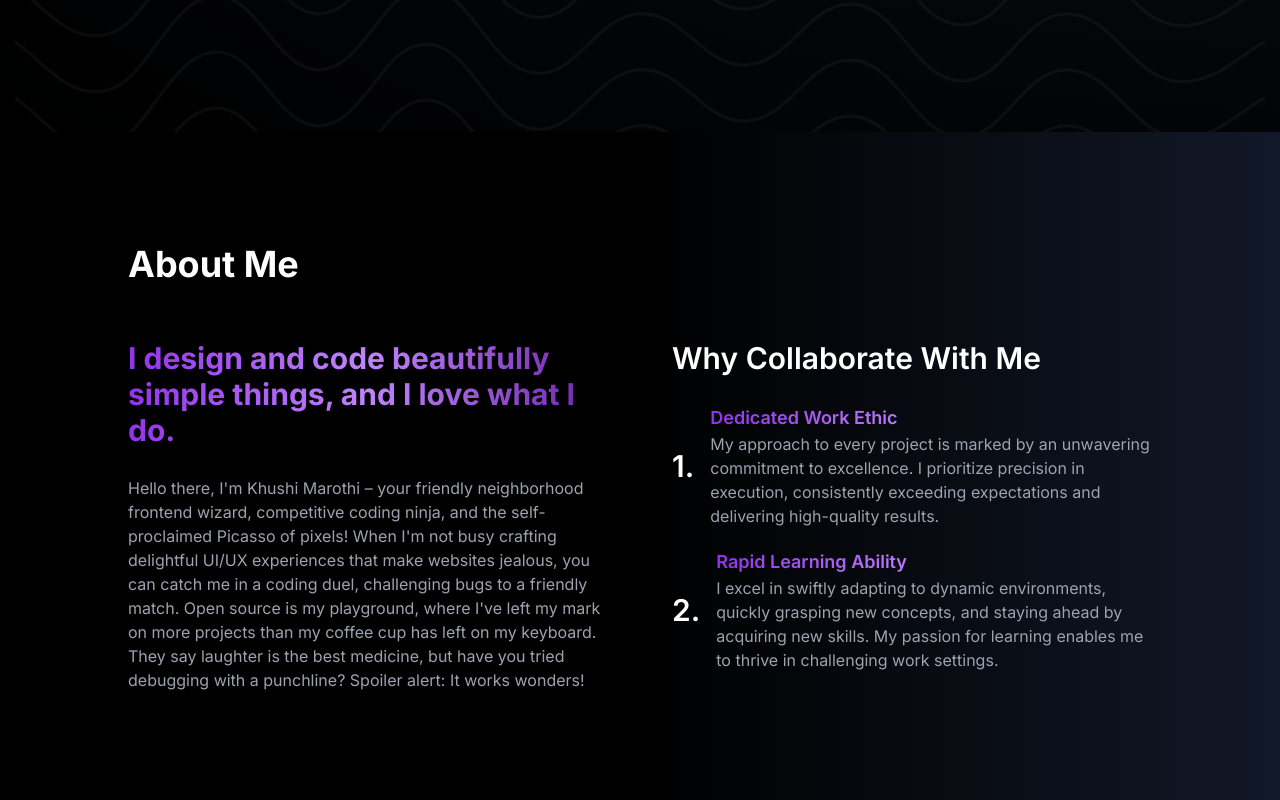
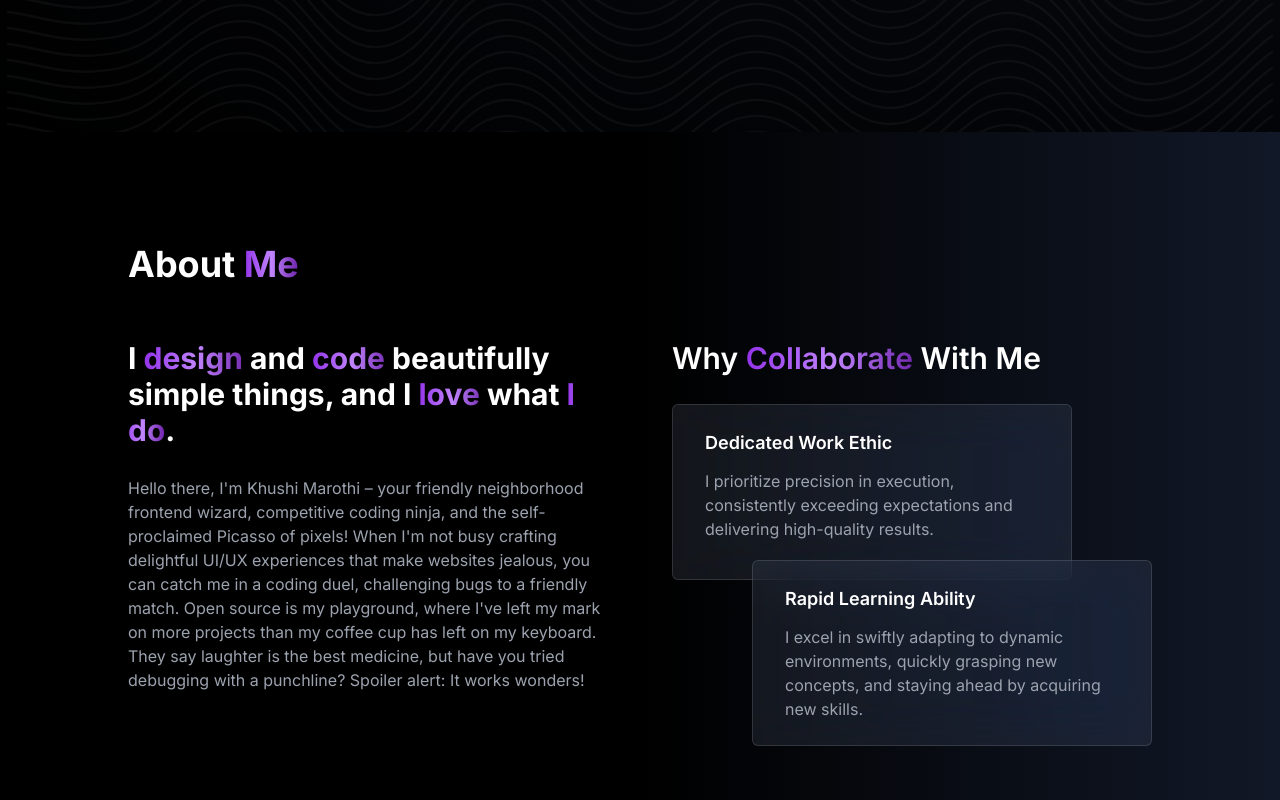
Before and after one commit to khushimarothi/Portfolio, a Next.js app: page / in a window 1280 px wide. Shown: the part 660-1460 px from the top of the page. Built offline with nearby package versions, Linux system fonts and the light colour scheme.

Commit message:
style chnges

```diff
--- a/src/app/components/About.tsx
+++ b/src/app/components/About.tsx
@@ -8,21 +8,21 @@ const About = () => {
         color: 'transparent',
     };
     return (
-        <>
-            <div className="flex justify-center items-center lg:px-32 px-8 lg:pt-28 lg:pb-16 py-10 bg-gradient-to-r from-black via-black to-gray-900 ">
+        <div className='xl:min-h-[100vh] bg-gradient-to-r from-black via-black to-gray-900 '>
+            <div className="flex justify-center items-center  lg:px-32 px-8 lg:pt-28 lg:pb-16 py-10">
 
-                <div className="container mx-auto">
+                <div className="container mx-auto ">
                 <div className="lg:pb-14 pb-8">
-                        <h1 className="font-bold lg:text-4xl text-2xl ">About Me</h1>
+                        <h1 className="font-bold lg:text-4xl text-2xl ">About <span style={textStyles} > Me  </span></h1>
                     </div>
                     <div className="flex lg:flex-row flex-col justify-evenly  lg:gap-16 gap-8 ">
 
                     <div className="flex flex-col  flex-1 gap-3 ">
-                        <h3 className="lg:text-3xl text-lg font-bold pb-4" style={textStyles}>I design and code beautifully simple things, and I love what I do.</h3>
-                            <p className="lg:text-base text-sm text-gray-400">Hello there, I'm Khushi Marothi – your friendly neighborhood frontend wizard, competitive coding ninja, and the self-proclaimed Picasso of pixels! When I'm not busy crafting delightful UI/UX experiences that make websites jealous, you can catch me in a coding duel, challenging bugs to a friendly match. Open source is my playground, where I've left my mark on more projects than my coffee cup has left on my keyboard. They say laughter is the best medicine, but have you tried debugging with a punchline? Spoiler alert: It works wonders!</p>
+                        <h3 className="lg:text-3xl text-lg font-bold pb-4 lg:max-w-[550px] " >I <span style={textStyles} > design </span>  and <span style={textStyles} > code </span> beautifully simple things, and I <span style={textStyles} > love </span>  what <span style={textStyles} > I do</span>.</h3>
+                            <p className="lg:text-base text-sm text-gray-400 lg:max-w-[525px]">Hello there, I'm Khushi Marothi – your friendly neighborhood frontend wizard, competitive coding ninja, and the self-proclaimed Picasso of pixels! When I'm not busy crafting delightful UI/UX experiences that make websites jealous, you can catch me in a coding duel, challenging bugs to a friendly match. Open source is my playground, where I've left my mark on more projects than my coffee cup has left on my keyboard. They say laughter is the best medicine, but have you tried debugging with a punchline? Spoiler alert: It works wonders!</p>
                         </div>
 
-                    <div className="flex flex-col flex-1 gap-5">
+                    <div className="flex flex-col flex-1 justify-start gap-5 relative">
 
                         {/* <div className="lg:flex flex-row flex-wrap gap-4 hidden">
                             <div className="flex flex-col border items-center gap-2 border-white rounded-md p-5 ">
@@ -37,26 +37,26 @@ const About = () => {
                                 </div>
                         </div> */}
 
-<h1 className="lg:text-3xl text-lg font-semibold  pb-2  ">Why Collaborate With Me</h1>
+<h1 className="lg:text-3xl text-lg font-semibold  pb-2 ">Why <span style={textStyles}> Collaborate  </span> With Me</h1>
 
-<div className="flex flex-row gap-1 justify-center items-center  ">
-<h1 className="lg:text-3xl text-base font-semibold lg:pr-3 lg:block hidden">1. </h1>
-<div className="flex flex-col ">
+<div className='relative flex flex-col gap-5'>
+<div className="flex flex-row gap-1  ">
 
-    <h1 className="lg:text-lg text-base font-semibold" style={textStyles}> Dedicated Work Ethic</h1>
-    <p className="lg:text-base text-sm text-gray-400"> My approach to every project is marked by an unwavering commitment to excellence. I prioritize precision in execution, consistently exceeding expectations and delivering high-quality results.</p>
+<div className="flex flex-col bg-gray-900 lg:px-8 lg:py-6 px-6 py-4 max-w-[25rem] lg:min-h-[11rem] rounded-md glassmorphism">
+
+    <h1 className="lg:text-lg text-base font-semibold pb-3" > Dedicated Work Ethic</h1>
+    <p className="lg:text-base text-sm text-gray-400"> I prioritize precision in execution, consistently exceeding expectations and delivering high-quality results.</p>
 </div>
 </div>
 
-<div className="flex flex-row gap-1 justify-center items-center ">
-<h1 className="lg:text-3xl text-base font-semibold lg:pr-3 lg:block hidden">2. </h1>
-<div className="flex flex-col ">
+<div className="flex flex-row gap-1 ">
+<div className="flex flex-col bg-gray-900 lg:px-8 lg:py-6 px-6 py-4 max-w-[25rem] lg:min-h-[11rem] rounded-md glassmorphism xl:absolute xl:right-0 xl:-mt-10 ">
 
-    <h1 className="lg:text-lg text-base font-semibold" style={textStyles}> Rapid Learning Ability</h1>
-    <p className="lg:text-base text-sm text-gray-400"> I excel in swiftly adapting to dynamic environments, quickly grasping new concepts, and staying ahead by acquiring new skills. My passion for learning enables me to thrive in challenging work settings.</p>
+    <h1 className="lg:text-lg text-base font-semibold  pb-3" > Rapid Learning Ability</h1>
+    <p className="lg:text-base text-sm text-gray-400"> I excel in swiftly adapting to dynamic environments, quickly grasping new concepts, and staying ahead by acquiring new skills. </p>
 </div>
 </div>
-
+</div>
                     </div>
 
 
@@ -64,7 +64,7 @@ const About = () => {
                 </div>
             </div>
 
-        </>
+        </div>
     );
 };
 
--- a/src/app/components/Contact.tsx
+++ b/src/app/components/Contact.tsx
@@ -1,36 +1,46 @@
-import React from 'react';
+import Image from "next/image"
+import bg from "@/app/assets/bg1.svg"
 
 const Contact = () => {
+    const textStyles = {
+        backgroundImage: 'linear-gradient(to right, rgb(147, 51, 234), rgb(192, 132, 252), rgb(107, 33, 168))',
+        WebkitBackgroundClip: 'text',
+        backgroundClip: 'text',
+        color: 'transparent',
+    };
     return (
         <>
-            <div className="flex justify-center items-center lg:px-32 px-8 lg:pb-16 py-10 bg-gradient-to-r from-black via-black to-gray-900 ">
+            <div className="flex justify-center items-center lg:px-32 px-8 lg:py-20 py-10 bg-gradient-to-r from-black via-black to-gray-900 ">
                 <div className="container mx-auto">
-                    <div className="flex lg:flex-row flex-col lg:gap-16 gap-8 glassmorphism rounded-lg lg:px-14 lg:py-12 px-8 py-8">
+                    <div className="flex lg:flex-row flex-col lg:gap-16 gap-8 glassmorphism rounded-lg lg:px-14 lg:py-12 px-8 py-8 relative overflow-hidden">
+                    <div className='absolute overflow-hidden lg:-top-24 -top-10 left-0 w-full bg-blend-multiply '>
+                <Image src={bg} alt='img'className='  w-full h-full object-fill ' style={{ opacity: 0.03}} />
+                </div>
 
                         <div className="flex flex-col flex-1 ">
 
-                            <h1 className='lg:text-4xl text-xl font-bold tracking-wide lg:pb-2 pb-1'>Let's Connect</h1>
-                            <p className='lg:text-lg text-sm tracking-wider text-slate-400'>I'm always interested about</p>
-                            <div className='flex flex-row flex-wrap lg:pt-5 pt-4 gap-2 '>
+                            <h1 className='lg:text-4xl text-xl font-bold tracking-wide lg:pb-2 pb-1'>Let's <span style={textStyles} >Connect </span></h1>
+                            <p className='lg:text-base text-sm  text-slate-400 lg:max-w-[470px]'>Need a beautiful, well-structured website that you can own and maintain yourself? Get in touch</p>
+                            {/* <div className='flex flex-row flex-wrap lg:pt-5 pt-4 gap-2 '>
                                 <p className='border rounded-full lg:px-4 lg:py-2  px-2 py-1 text-xs '>Frontend Development</p>
                                 <p className='border rounded-full lg:px-4 lg:py-2  px-2 py-1 text-xs '>Software Development</p>
                                 <p className='border rounded-full lg:px-4 lg:py-2  px-2 py-1 text-xs '>UI/UX Design</p>
                                 <p className='border rounded-full lg:px-4 lg:py-2  px-2 py-1 text-xs '>Open Source</p>
                                 <p className='border rounded-full lg:px-4 lg:py-2  px-2 py-1 text-xs '>Collaboration</p>
-                            </div>
+                            </div> */}
                         </div>
 
-                        <div className="flex flex-col flex-1">
+                        <div className="flex flex-col justify-center items-center flex-1">
 
-                            <div className="flex lg:flex-row flex-wrap flex-col lg:gap-10 gap-4 ">
+                            <div className="flex lg:flex-row flex-wrap flex-col justify-center lg:gap-10 gap-4 ">
 
                                 <div className="flex flex-col ">
                                     <p className='lg:text-sm text-xs text-left'>Reach me at</p>
-                                    <h1 className='lg:text-lg text-sm font-semibold lg:tracking-wide break-words'>khushimarothi16@gmail.com</h1>
+                                    <h1 className='lg:text-xl text-sm font-semibold lg:tracking-wide break-words' style={textStyles} >khushimarothi16@gmail.com</h1>
                                 </div>
                                 <div className="flex flex-col">
                                     <p className='lg:text-sm text-xs'>or Call</p>
-                                    <h1 className='lg:text-lg text-sm font-semibold tracking-wide'>+91 9340802902</h1>
+                                    <h1 className='lg:text-xl text-sm font-semibold tracking-wide' style={textStyles} >+91-9340802902</h1>
                                 </div>
                             </div>
                         </div>
--- a/src/app/components/Hero.tsx
+++ b/src/app/components/Hero.tsx
@@ -1,7 +1,7 @@
 import React from 'react';
 import Image from "next/image"
 import heroimg from "@/app/assets/testimg2.png"
-import bg from "@/app/assets/bg.svg"
+import bg from "@/app/assets/bg1.svg"
 
 const Hero = () => {
     const textStyles = {
--- a/src/app/components/Projects.tsx
+++ b/src/app/components/Projects.tsx
@@ -5,7 +5,7 @@ import project2 from "@/app/assets/project2.png"
 const Projects = () => {
     return (
         <>
-            <div className="flex justify-center items-center lg:px-32 px-8 lg:pb-16 py-10 bg-gradient-to-r from-black via-black to-gray-900 ">
+            <div className="flex justify-center items-center lg:px-32 px-8 lg:py-20 py-10 bg-gradient-to-r from-black via-black to-gray-900 ">
 
                 <div className="container mx-auto">
                     <div className="lg:pb-14 pb-8">
@@ -46,7 +46,7 @@ const Projects = () => {
 
                     </div>
 
-                    <div className="flex lg:flex-row flex-col justify-evenly  items-center lg:gap-16 gap-8 lg:pt-28 pt-14 ">
+                    <div className="flex lg:flex-row flex-col justify-evenly  items-center lg:gap-16 gap-8 lg:pt-36 pt-16 ">
 
 
                         <div className="flex flex-col  flex-1 justify-center items-center lg:gap-1 gap-9 order-1 lg:order-2 ">
--- a/src/app/components/Skills.tsx
+++ b/src/app/components/Skills.tsx
@@ -60,9 +60,9 @@ const Skills = () => {
   const [isHovered, setHovered] = useState(false)
   return (
     <>
-      <div className="flex justify-center items-center lg:px-32 px-8 lg:py-20 py-10 bg-gradient-to-r from-black via-black to-gray-900 ">
+      <div className="flex justify-center items-center lg:px-32 px-8 lg:py-20 py-10  bg-gradient-to-r from-black via-black to-gray-900 ">
 
-        <div className="container mx-auto">
+        <div className="container mx-auto ">
         {/* <div className="text-center sm:text-right before:block before:w-20 before:h-2 before:mb-2 before:rounded-md before:mx-auto sm:before:mx-0 before:dark:bg-gradient-to-r before:from-purple-800
           before:via-purple-600 before:to-purple-400 before:bg-opacity-80 ">
 				</div> */}
@@ -70,7 +70,7 @@ const Skills = () => {
             <h1 className="font-bold lg:text-4xl text-2xl ">Technical Proficiency</h1>
           </div>
 
-          <div className="flex lg:flex-row flex-col justify-evenly  lg:gap-16 gap-8 ">
+          <div className="flex lg:flex-row flex-col justify-evenly lg:gap-16 gap-8  ">
 
             <div className="flex flex-col gap-5 flex-1">
               <div className="grid grid-cols-2  lg:grid-cols-2 lg:gap-10 gap-8">
@@ -97,8 +97,8 @@ const Skills = () => {
 
             </div>
 
-            <div className="flex flex-col gap-5 flex-1 ">
-              <div className=" rounded-lg glassmorphism">
+            <div className="flex flex-col gap-5 flex-1 min-h-[27rem] ">
+              <div className=" rounded-lg glassmorphism ">
 
                 <div className=' mb-2' style={{ border: '1px solid rgba(255, 255, 255, 0.125)' }}>
                   <p className='px-5 py-3 lg:text-lg text-sm font-semibold'>{selectedCategories[0]} </p>
```
Also changed, not shown: src/app/assets/bg1.svg (added), src/app/globals.css (line endings or trailing spaces).
